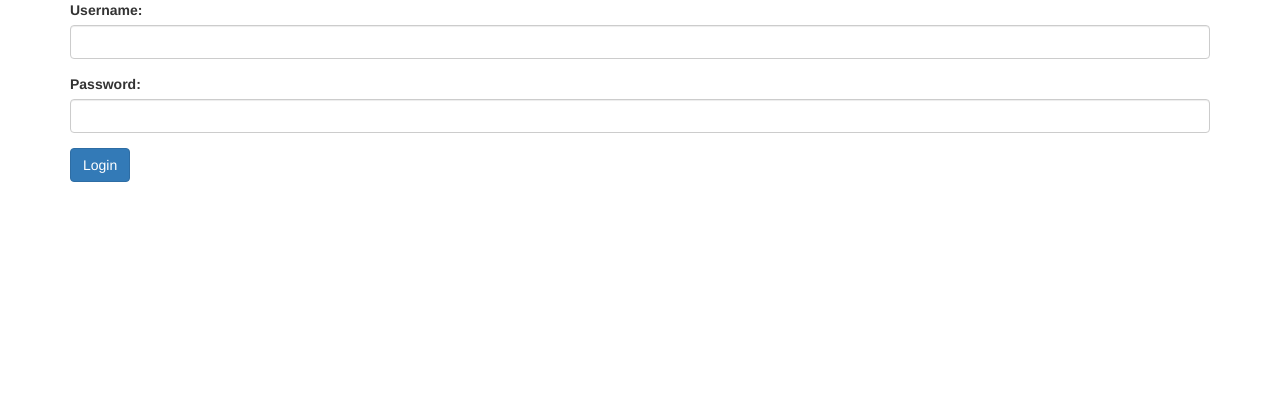
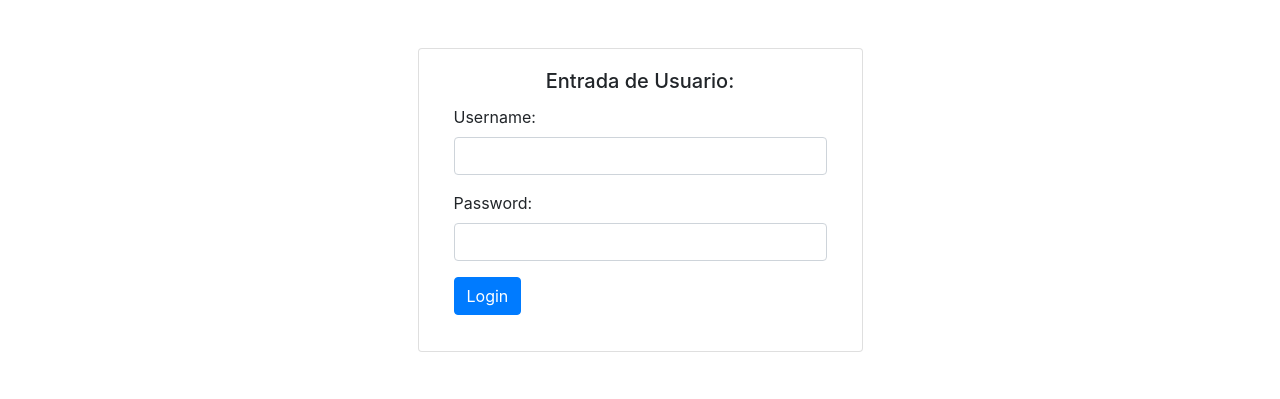
Before and after one commit to migenteplasticos/sce_web, a Flask app: page / in a window 1280 px wide. Shown: the top 399 px of the page. Run offline with Flask 2, Linux system fonts and the light colour scheme; some libraries are stand-ins or nearby versions.

Commit message:
arreglo de errores en el login main y resultados de productos

```diff
--- a/templates/login.html
+++ b/templates/login.html
@@ -4,14 +4,24 @@
     <meta charset="UTF-8">
     <meta name="viewport" content="width=device-width, initial-scale=1.0">
     <!-- Include Bootstrap CSS -->
-    <link rel="stylesheet" href="https://maxcdn.bootstrapcdn.com/bootstrap/3.3.7/css/bootstrap.min.css">
-
     <!-- Include Bootstrap JavaScript -->
     <script src="https://ajax.googleapis.com/ajax/libs/jquery/3.2.1/jquery.min.js"></script>
     <script src="https://maxcdn.bootstrapcdn.com/bootstrap/3.3.7/js/bootstrap.min.js"></script>
-    <title>Register User</title>
+    <link
+      rel="stylesheet"
+      href="https://maxcdn.bootstrapcdn.com/bootstrap/4.0.0/css/bootstrap.min.css"
+      integrity="sha384-Gn5384xqQ1aoWXA+058RXPxPg6fy4IWvTNh0E263XmFcJlSAwiGgFAW/dAiS6JXm"
+      crossorigin="anonymous"
+    />
+    <title>Entrada de Usuario - SCE WEB</title>
   </head>
   <body>
+    <div class="container">
+      <div class="row">
+        <div class="col-sm-9 col-md-7 col-lg-5 mx-auto">
+          <div class="card card-signin my-5">
+            <div class="card-body">
+              <h5 class="card-title text-center">Entrada de Usuario:</h5>
                 <div class="container">
                   <form action="{{ url_for('authenticate') }}" method="post">
                     <div class="form-group">
@@ -27,5 +37,11 @@
                     </div>
                   </form>
                 </div>
+            </div>
+          </div>
+        </div>
+      </div>
+    </div>
+    </div>
   </body>
 </html>
--- a/templates/search_results.html
+++ b/templates/search_results.html
@@ -47,7 +47,7 @@
             <tr>
                 <td>{{ article[0] }}</td>
                 <td>{{ article[1] }}</td>
-                <td>{{ "{:,}".format(articulo[2]) }}</td>
+                <td>{{ "{:,}".format(article[2]) }}</td>
             </tr>
             {% endfor %}
         </tbody>
```
Lines whose indentation alone changed are shown as unchanged.
